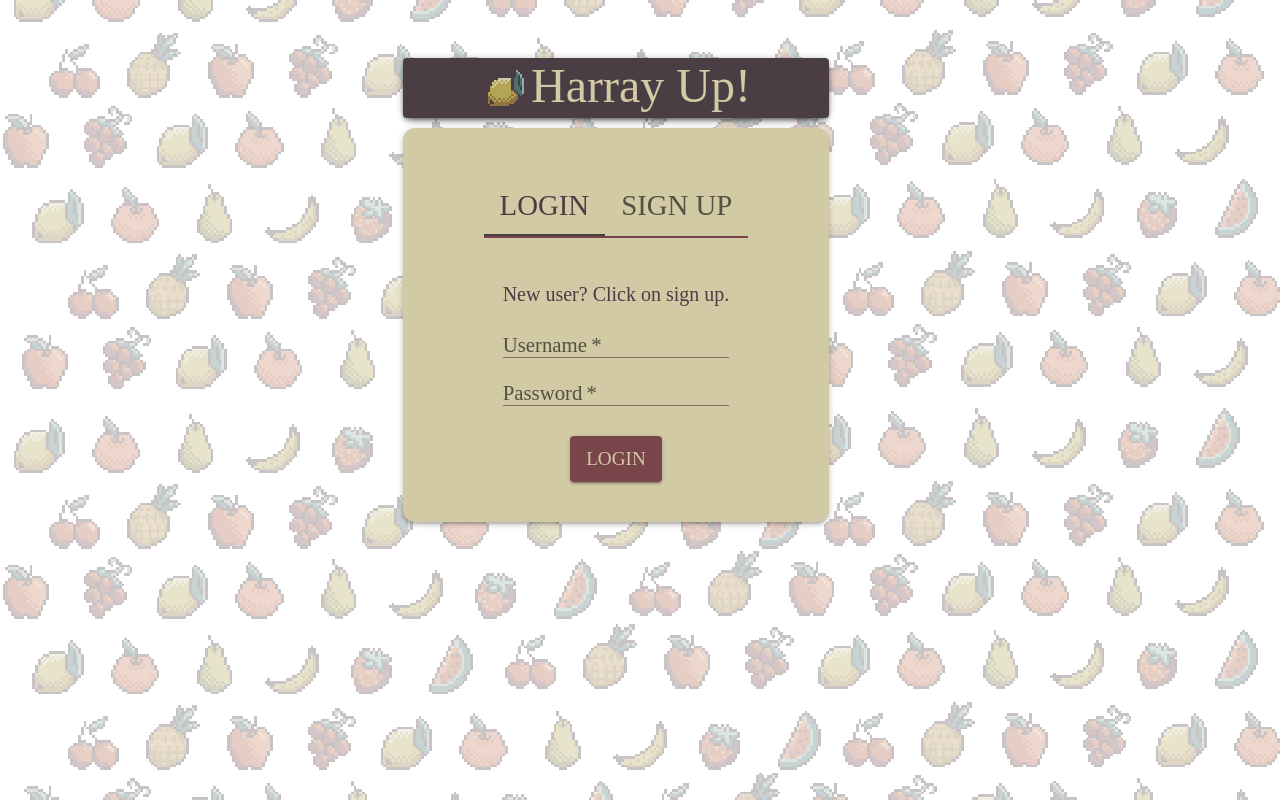
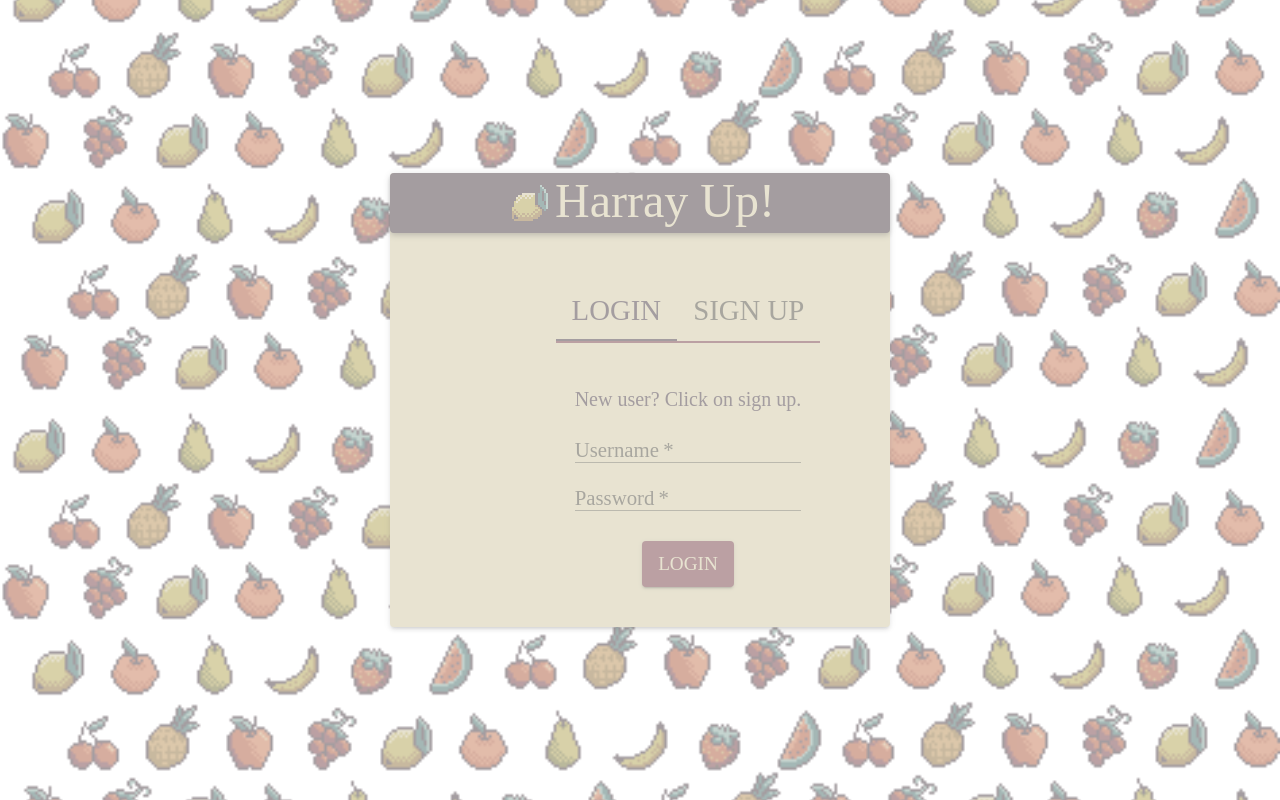
Before and after one commit to JoeDE88/Harray-Up, a React (Vite) app in the folder web/: page /login in a window 1280 px wide. Built offline with nearby package versions, Linux system fonts and the light colour scheme; no server answers; a web font is replaced by a local one.

Commit message:
adaptando tamaño para movil

```diff
--- a/web/src/App.css
+++ b/web/src/App.css
@@ -1,4 +1,9 @@
 /* Fondo rojo a la primera línea */
+body {
+  min-height: 100vh;
+  margin: 0;
+}
+
 .highlight-line {
     background-color: red !important;
   }
--- a/web/src/Components/estructura/Login-RegisterTabs.jsx
+++ b/web/src/Components/estructura/Login-RegisterTabs.jsx
@@ -77,7 +77,7 @@ export default function LoginRegisterTabs() {
     const navigate = useNavigate();
 
     return (
-        <Box sx={{ width: '100%', maxWidth: '600px', textAlign: 'center', padding: 6, pb: 0, fontSize: '2rem', display: 'flex', flexDirection: 'column', alignItems: 'center' }}>
+        <Box sx={{ width: '100%', maxWidth: '700px', textAlign: 'center', padding: 6, pb: 0, fontSize: '2rem', display: 'flex', flexDirection: 'column', alignItems: 'center' }}>
             <Box sx={{ borderBottom: 2, borderColor: 'tertiary.main', display: 'flex', justifyContent: 'center' }}>
                 <Tabs value={value} onChange={handleChangeTab} aria-label="basic tabs example" centered>
                     <Tab label="Login" sx={{ fontSize: '1.8rem', minWidth: 'auto' }} {...a11yProps(0)} />
--- a/web/src/Pages/LoginPage.jsx
+++ b/web/src/Pages/LoginPage.jsx
@@ -8,82 +8,37 @@ import Background from "../assets/background.png"
 import { Typography } from "@mui/material";
 
 export default function LoginPage() {
-  return (<>
-
-    <Box
-
-      sx={{
-        display: "flex",
-        gap: "10px",
-        flexDirection: "column",
-        alignItems: "center",
-        minHeight: "85vh", // Asegura que el contenedor ocupe toda la altura de la pantalla
-        width: "95vw", // Asegura que ocupe toda la anchura de la pantalla
-        overflow: "hidden", // Evita la aparición de barras de desplazamiento
-        paddingTop: "50px", // Espacio para el título fuera de la caja
-        margin: 0, // Elimina cualquier margen extra
-
-        "&::before": {
-          content: '""',
-          position: "absolute",
-          top: 0,
-          left: 0,
-          width: "100%",
-          height: "100%",
-          backgroundImage: `url(${Background})`,
-          backgroundSize: "cover",
-          backgroundPosition: "center",
-          backgroundRepeat: "no-repeat",
-          imageRendering: "pixelated",
-
-          opacity: 0.3, // 🔥 Baja la transparencia SOLO del fondo
-          zIndex: -1, // Lo coloca detrás del contenido
-        }
-      }}
-    >
+  return (
+    <Box style={{
+      backgroundImage: `url(${Background})`,
+      backgroundSize: "cover",
+      backgroundPosition: 'center',
+      height: "100vh",
+      opacity: "0.5",
+      display: "flex",
+      justifyContent: "center",
+      alignItems: "center"
+    }}>
       <Box sx={{
         backgroundColor: theme.palette.secondary.main,
         color: theme.palette.secondary.contrastText,
-        borderRadius: 3,
+        borderRadius: 1,
         boxShadow: 3,
         textAlign: "center",
-        width: "35%",
+        width: "40%",
         maxWidth: 500,
-        display: "flex",
-        flexDirection: "row",
-        justifyContent: "flex-end",
-        alignItems: "center",
         minHeight: "auto",
         height: "auto",
       }}>
         <AppBar position="static" color="primary" sx={{ borderRadius: 1, display: "flex", flexDirection: "row", justifyContent: "center" }}>
-        {/* <Button component={RouterLink} to="/"> */}
+          {/* <Button component={RouterLink} to="/"> */}
 
-            <Box component="img" sx={{ height: 60, width: 50, imageRendering: "pixelated" }} alt="Your logo." src={Lemon} />
+          <Box component="img" sx={{ height: 60, width: 50, imageRendering: "pixelated" }} alt="Your logo." src={Lemon} />
           {/* </Button> */}
-            <Box ><Typography  color="secondary" variant="h3" > Harray Up!</Typography></Box>
+          <Typography color="secondary" variant="h3" > Harray Up!</Typography>
         </AppBar>
-      </Box>
-      <Box
-        sx={{
-          backgroundColor: theme.palette.secondary.main,
-          color: theme.palette.secondary.contrastText,
-          borderRadius: 3,
-          boxShadow: 3,
-
-          textAlign: "center",
-          width: "35%",
-          maxWidth: 500,
-          display: "flex",
-          flexDirection: "row",
-          justifyContent: "flex-start",
-          alignItems: "center",
-          minHeight: "auto",
-          height: "auto",
-        }}
-      >
         <LoginRegisterTabs />
       </Box>
-    </Box></>
+    </Box>
   );
 };
--- a/web/src/theme/theme.js
+++ b/web/src/theme/theme.js
@@ -21,5 +21,14 @@ export const theme = createTheme({
         fontFamily: [
             'Jersey, '
         ]
+    },
+    breakpoints:{
+        values:{
+            xs:0,
+            sm:600,
+            md:960,
+            lg:1280,
+            xl:1920
+        }
     }
 });
```
